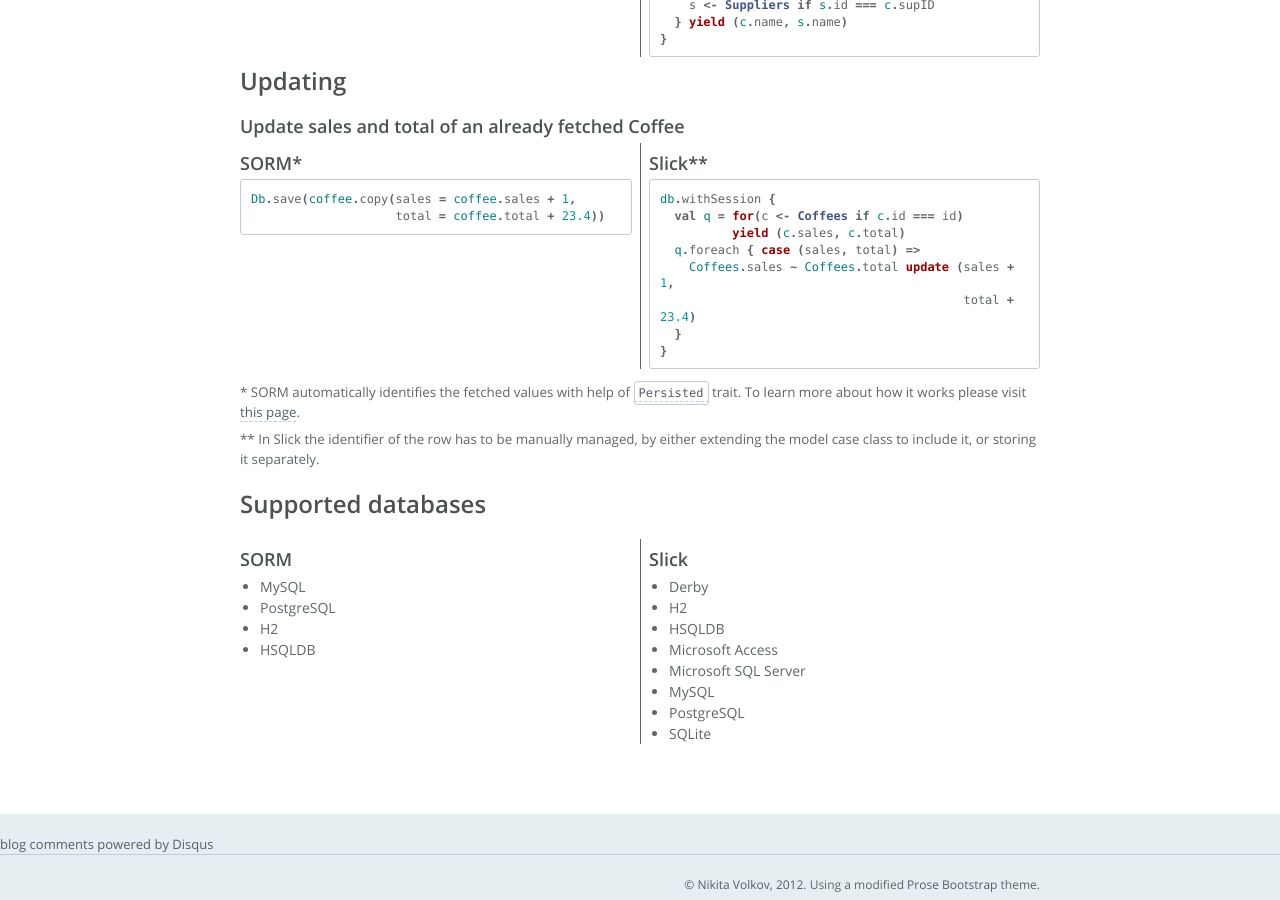
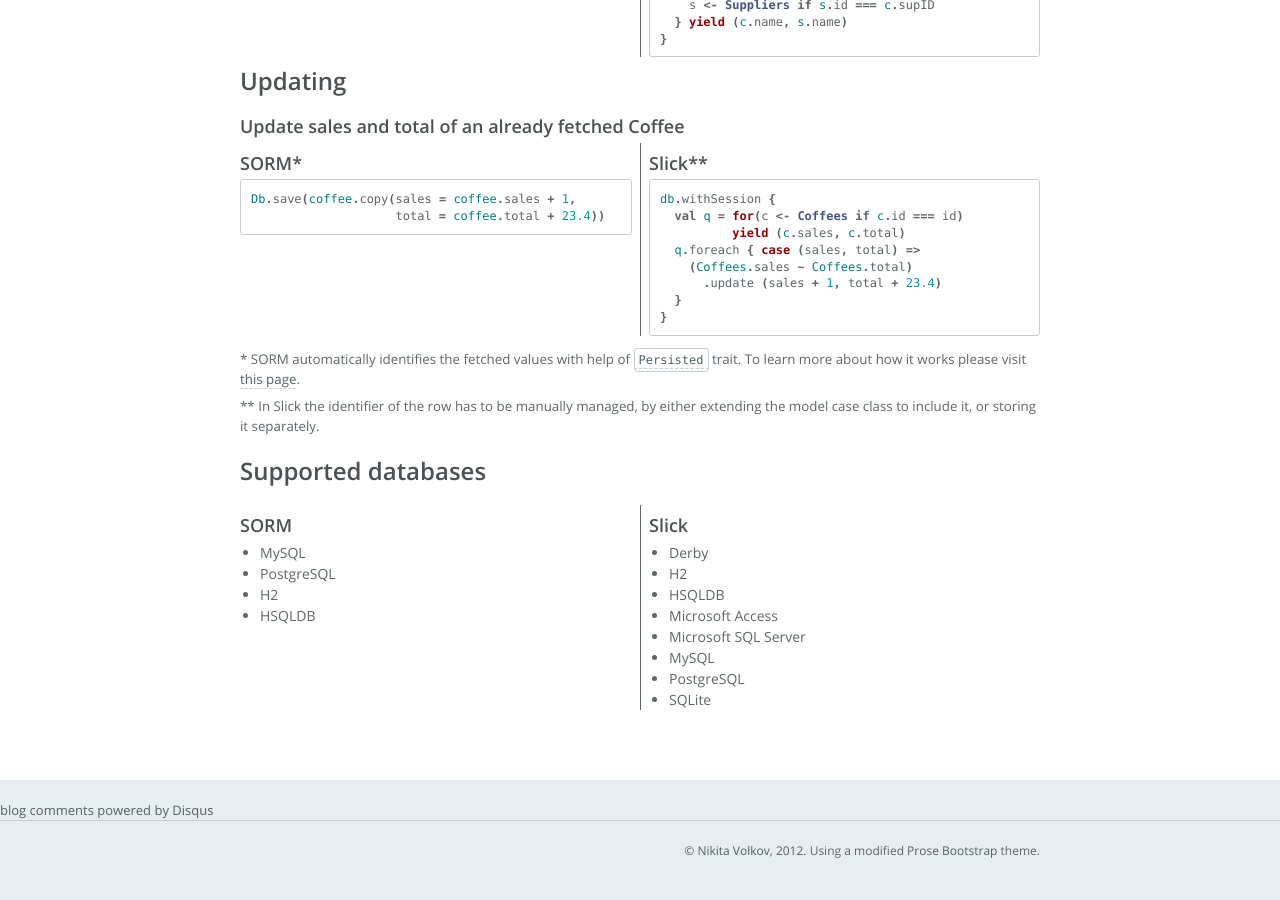
Before and after one commit to sorm/sorm.github.com, a Jekyll site: the page built from SORM-vs-Slick.md, in a window 1280 px wide and 900 px high, scrolled down 2053 px. Built offline with Jekyll 4.4.1, drawn with Linux system fonts in a browser that asks for light colours; comment, search, counter and statistics services are not loaded.

Commit message:
code wrapping fixes

```diff
--- a/SORM-vs-Slick.md
+++ b/SORM-vs-Slick.md
@@ -51,7 +51,8 @@ case class Supplier ( name : String, street : String, city : String, state : Str
 import sorm._
 
 object Db extends Instance (
-  entities = Set( Entity[Coffee](), Entity[Supplier]() ),
+  entities = Set( Entity[Coffee](),
+                  Entity[Supplier]() ),
   url = "jdbc:h2:mem:test"
 )
 {% endhighlight %}
@@ -211,8 +213,8 @@ db.withSession {
   val q = for(c <- Coffees if c.id === id)
           yield (c.sales, c.total)
   q.foreach { case (sales, total) =>
-    Coffees.sales ~ Coffees.total update (sales + 1,
-                                          total + 23.4)
+    (Coffees.sales ~ Coffees.total)
+      .update (sales + 1, total + 23.4)
   }
 }
 {% endhighlight %}
```
Also changed, not shown: other parts of SORM-vs-Slick.md (+2 -1 lines).
